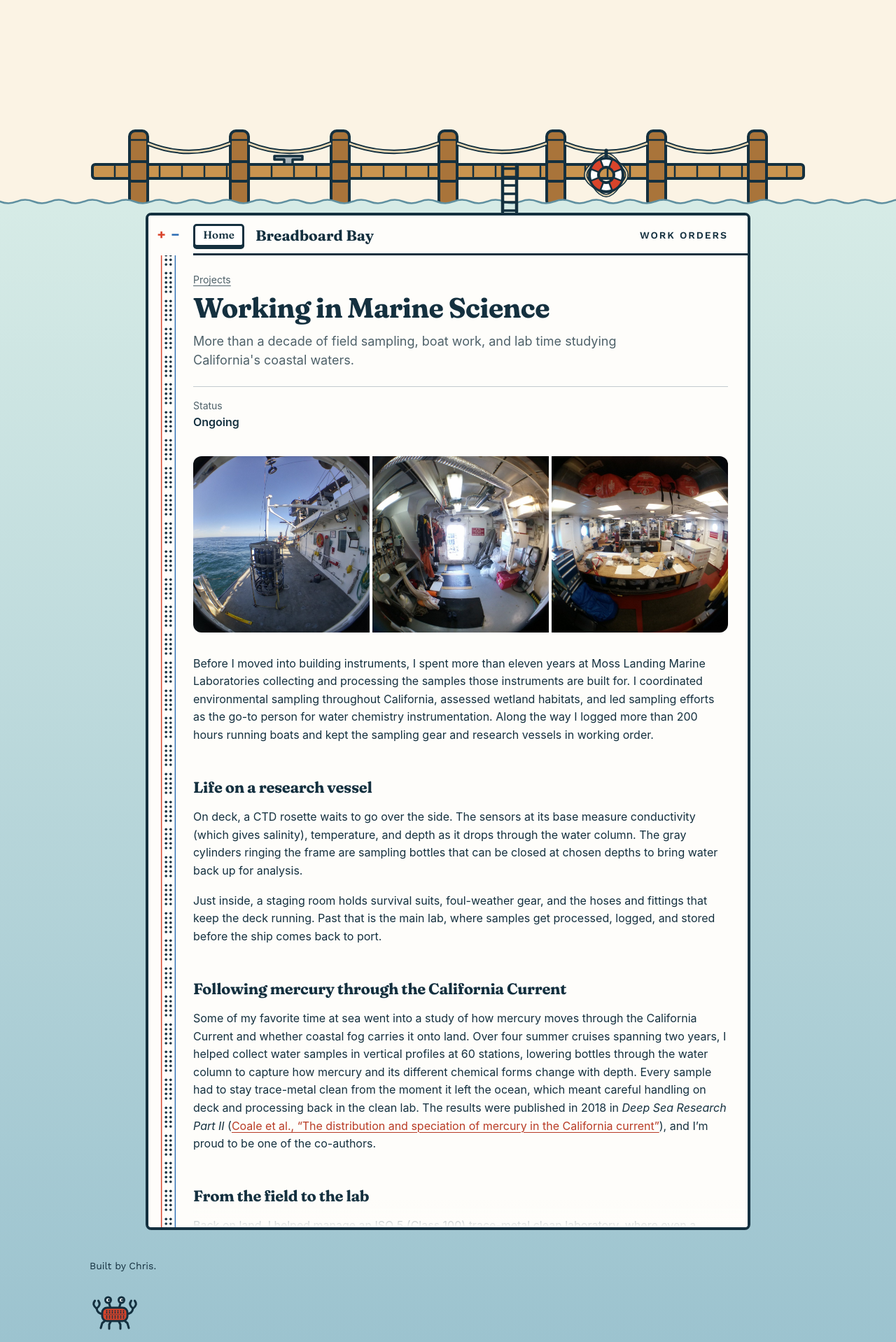
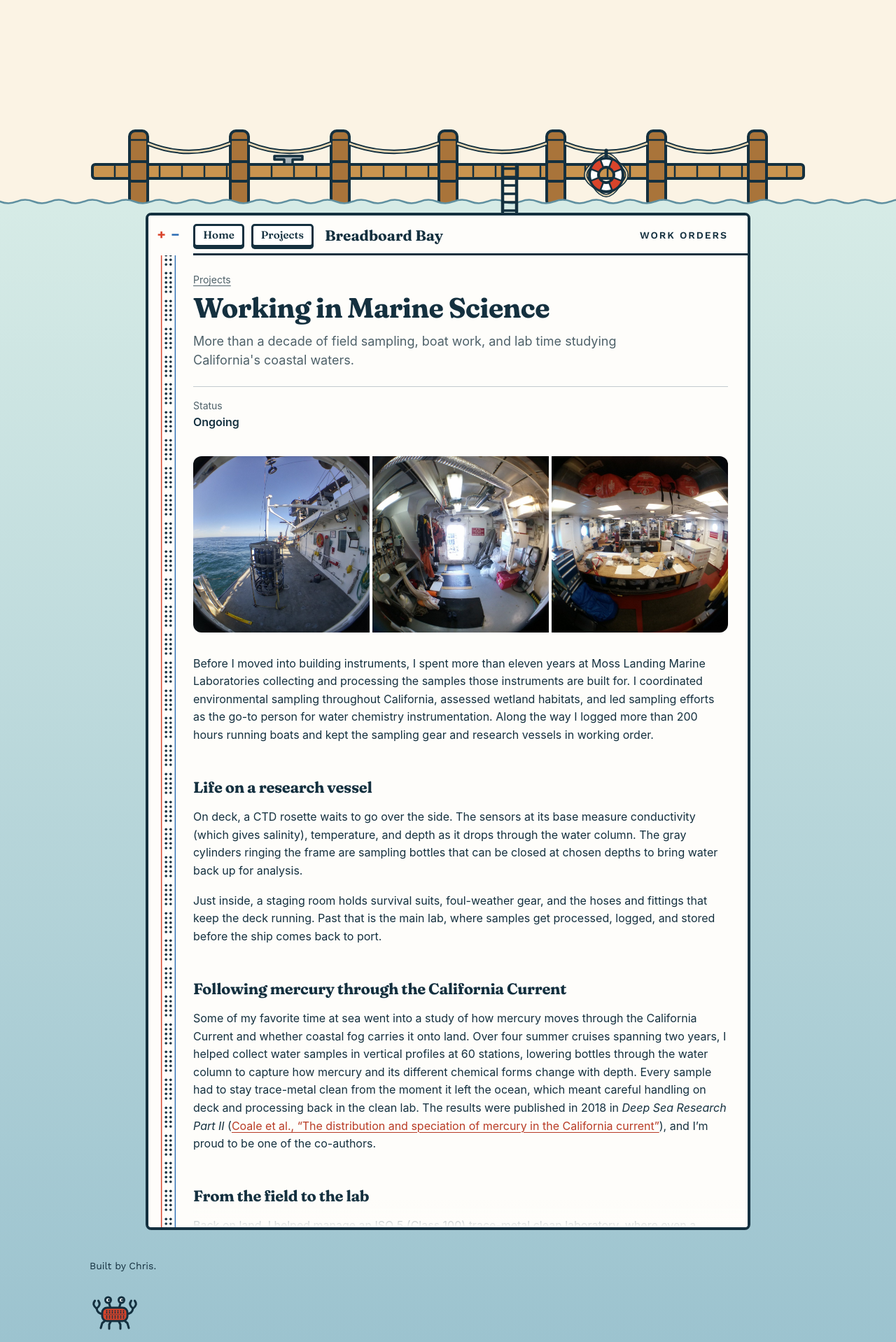
Before and after one commit to RobotCrabLab/Homepage, a Jekyll site: the page built from _projects/working-in-marine-science.md, in a window 1280 px wide. Shown: the whole page at 70% size. Built offline with Jekyll 4.4.1, drawn with Linux system fonts in a browser that asks for light colours.

Commit message:
Sheets: a Blog or Projects key beside Home on single posts and projects
Co-Authored-By: Claude Opus 5.5 <noreply@anthropic.com>
Claude-Session: https://claude.ai/code/session_016BwnKwMceey9joAJi8jCUY

```diff
--- a/_layouts/default.html
+++ b/_layouts/default.html
@@ -23,7 +23,10 @@
     {% if page.url contains '/projects' %}{% assign kind = 'Work orders' %}{% endif %}
     {% if page.url contains '/photography' %}{% assign kind = 'Photo album' %}{% endif %}
     <div class="sheet{% if page.url contains '/photography' %} sheet-album{% endif %}"><div class="sheet-paper">
-      <div class="sheet-head"><a class="sheet-back" href="{{ '/' | relative_url }}">Home</a><span class="sheet-org" aria-hidden="true">Breadboard Bay</span><span class="sheet-kind" aria-hidden="true">{{ kind }}</span></div>
+      {% assign up = nil %}
+      {% if page.url contains '/blog/' and page.url != '/blog/' %}{% assign up = 'Blog' %}{% assign up_url = '/blog/' %}{% endif %}
+      {% if page.url contains '/projects/' and page.url != '/projects/' %}{% assign up = 'Projects' %}{% assign up_url = '/projects/' %}{% endif %}
+      <div class="sheet-head"><a class="sheet-back" href="{{ '/' | relative_url }}">Home</a>{% if up %}<a class="sheet-back sheet-up" href="{{ up_url | relative_url }}">{{ up }}</a>{% endif %}<span class="sheet-org" aria-hidden="true">Breadboard Bay</span><span class="sheet-kind" aria-hidden="true">{{ kind }}</span></div>
       <div class="sheet-body">{{ content }}</div>
     </div></div>
     {% endif %}
--- a/assets/css/style.css
+++ b/assets/css/style.css
@@ -592,6 +592,8 @@ img { max-width: 100%; height: auto; }
   }
   .sheet-back:hover { background: #D9442B; color: #FFFFFF; }
   .sheet-back:focus-visible { outline: 3px solid #2F6FB5; outline-offset: 3px; }
+  /* On a single post or project, a second key beside Home leads back to the full list */
+  .sheet-head .sheet-up { margin-left: -0.4rem; }
 
   .sheet-body { display: block; flex: 1; min-width: 0; padding: 0 1.75rem 3rem 0; }
   /* A soft fade at the paper's bottom edge, so there's a hint of more below. The extra
```
Also changed, not shown: CLAUDE.md (+1 -1 lines).
